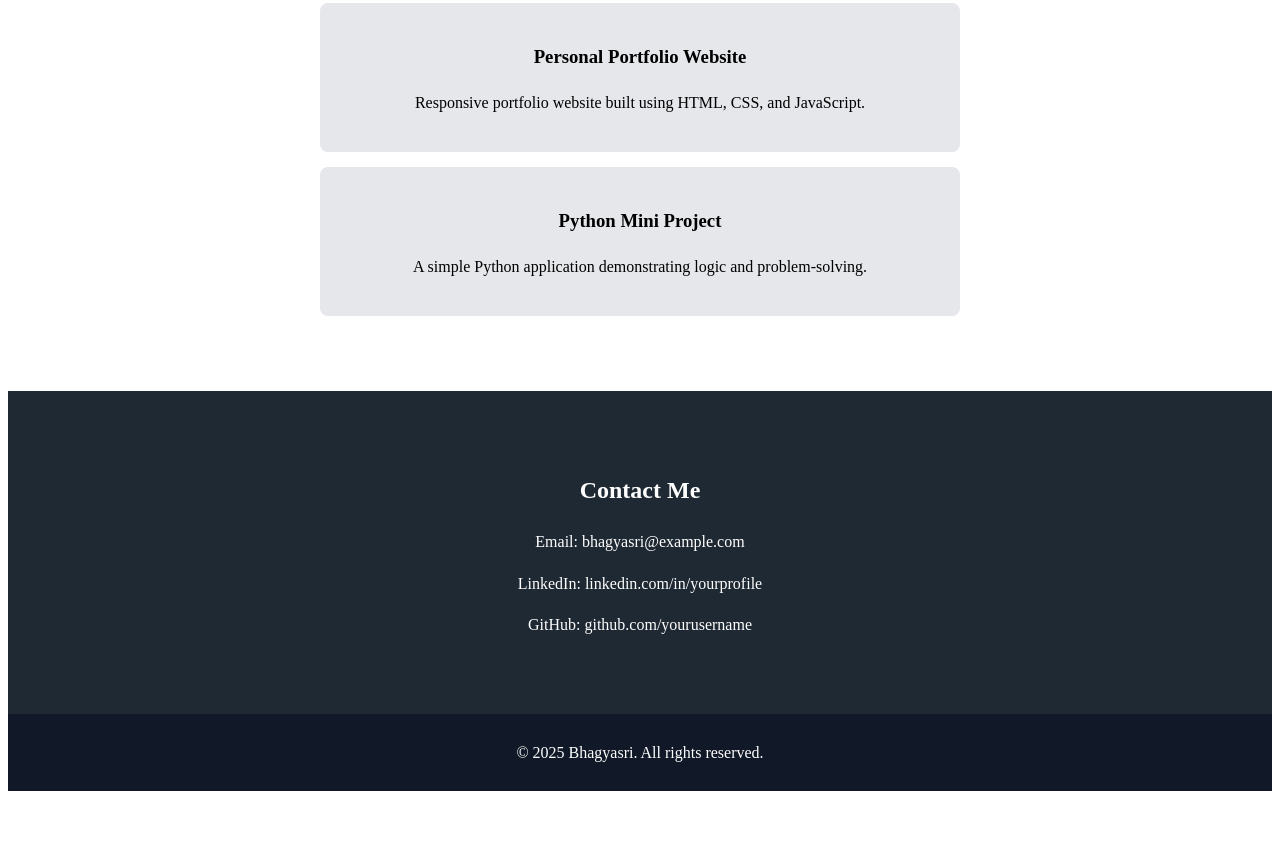
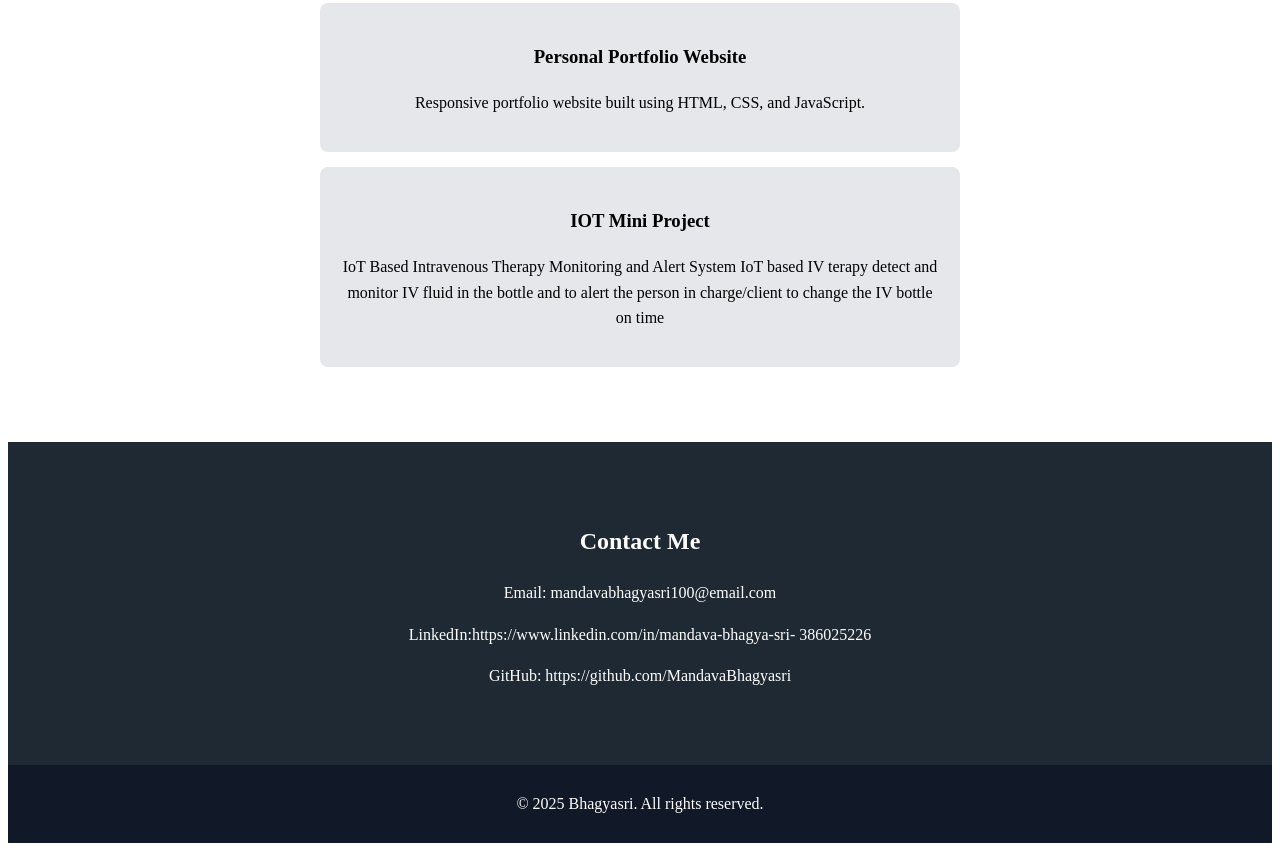
Before and after one commit to MandavaBhagyasri/My-portfolio-, a plain HTML site: page index.html in a window 1280 px wide. Shown: the part 1445-2296 px from the top of the page. Before the commit the page ends 2244 px from the top, so only its background shows below. Drawn offline with Linux system fonts and the light colour scheme; a script that the page names is missing.

Commit message:
index.html

```diff
--- a/index.html
+++ b/index.html
@@ -43,7 +43,6 @@
         </ul>
     </section>
 
-
     <section id="projects" class="section">
         <h2>Projects</h2>
 
@@ -53,17 +52,19 @@
         </div>
 
         <div class="project-card">
-            <h3>Python Mini Project</h3>
-            <p>A simple Python application demonstrating logic and problem-solving.</p>
+            <h3>IOT Mini Project</h3>
+            <p>IoT Based Intravenous Therapy Monitoring and Alert System
+IoT based IV terapy detect and monitor IV fluid in the bottle and to alert the person in
+charge/client to change the IV bottle on time</p>
         </div>
     </section>
 
 
     <section id="contact" class="section contact">
         <h2>Contact Me</h2>
-        <p>Email: bhagyasri@example.com</p>
-        <p>LinkedIn: linkedin.com/in/yourprofile</p>
-        <p>GitHub: github.com/yourusername</p>
+        <p>Email: mandavabhagyasri100@email.com</p>
+        <p>LinkedIn:https://www.linkedin.com/in/mandava-bhagya-sri- 386025226</p>
+        <p>GitHub: https://github.com/MandavaBhagyasri</p>
     </section>
 
     <footer>
```
